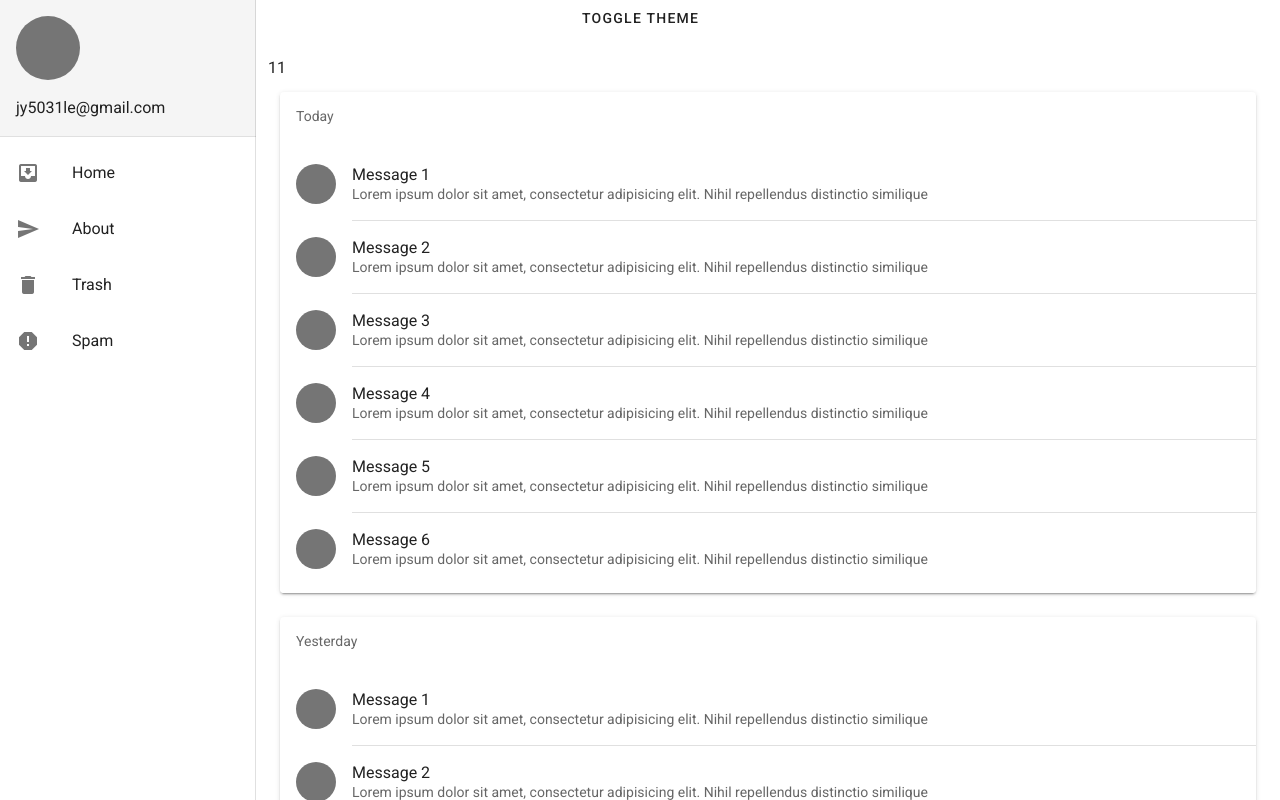
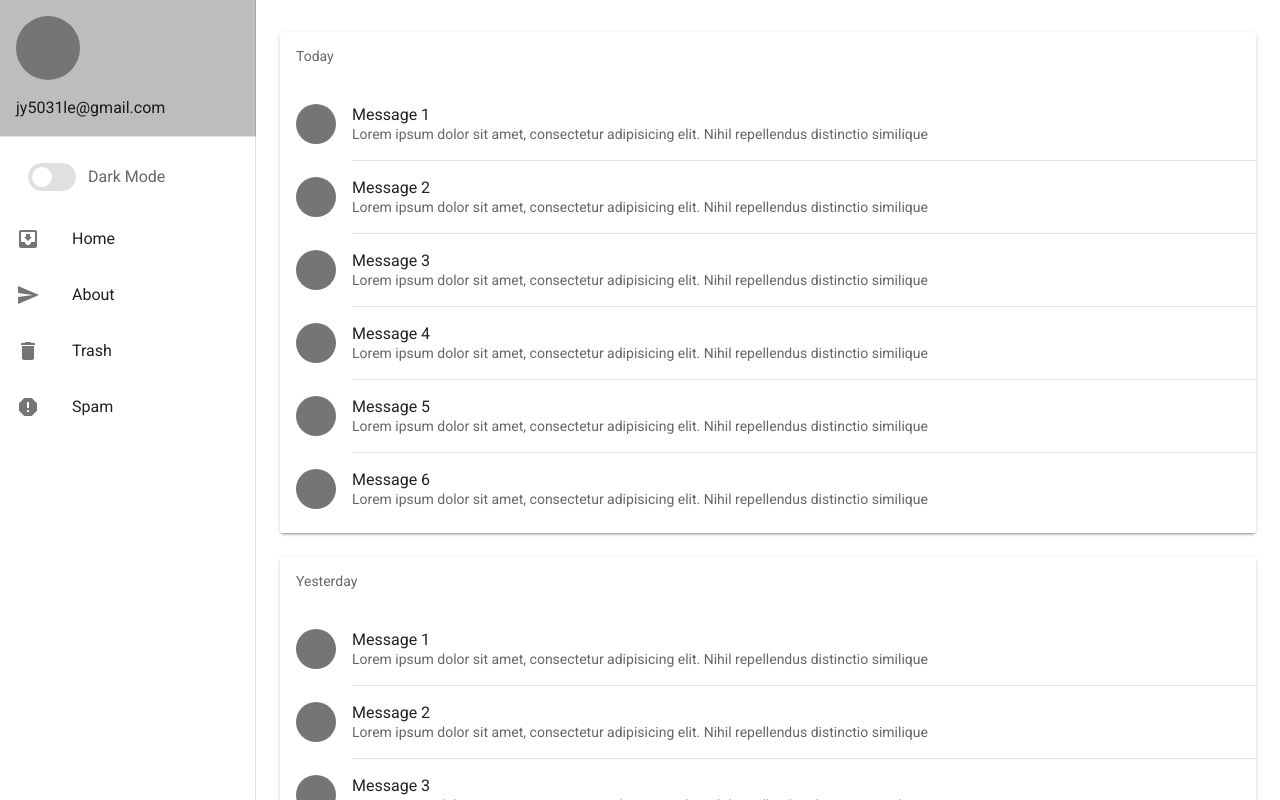
Before and after one commit to jinyy2/jinyy2.me-vue, a Vue app in the folder front-end/: page / in a window 1280 px wide. Shown: the top 800 px of the page. Built offline with nearby package versions, Linux system fonts and the light colour scheme.

Commit message:
Merge navi & Add button

```diff
--- a/front-end/src/App.vue
+++ b/front-end/src/App.vue
@@ -1,38 +1,53 @@
 <template>
-<v-app id="inspire">
-  <v-icon>fas fa-list</v-icon>
-    <!-- <v-system-bar app>
-      <v-spacer></v-spacer>
-<v-icon>fas fa-list</v-icon>
-    </v-system-bar> -->
-      <!-- <v-btn v- @click="Navigation" text rounded>Navigation</v-btn> -->
-      <v-btn @click="toggleTheme" text rounded>toggle Theme</v-btn>
-    <navigation />
+  <v-app id="inspire">
+    <!-- <v-btn @click="toggleTheme" text rounded>toggle Theme</v-btn> -->
 
+    <!-- <navigation /> -->
+    <v-navigation-drawer v-model="drawer" app>
+      <v-sheet color="grey lighten-1" class="pa-4">
+        <v-avatar class="mb-4" color="grey darken-1" size="64"></v-avatar>
+
+        <div>jy5031le@gmail.com</div>
+      </v-sheet>
+
+      <v-divider></v-divider>
+
+      <v-list>
+        <v-switch
+          class="pl-8"
+          v-model="$vuetify.theme.dark"
+          inset
+          color="indigo darken-3"
+          label="Dark Mode"
+          persistent-hint
+        ></v-switch>
+        <v-list-item v-for="[icon, text] in links" :key="icon" link>
+          <v-list-item-icon>
+            <v-icon>{{ icon }}</v-icon>
+          </v-list-item-icon>
+
+          <v-list-item-content>
+            <v-list-item-title @click="move(text)">{{
+              text
+            }}</v-list-item-title>
+          </v-list-item-content>
+        </v-list-item>
+      </v-list>
+    </v-navigation-drawer>
 
     <v-main>
-      <v-container
-        class="py-8 px-6"
-        fluid
-      >
-      <router-view></router-view>
+      <v-btn v-if="!drawer" @click="drawer = true">nav-bar</v-btn>
+      <v-container class="py-8 px-6" fluid>
+        <router-view></router-view>
         <v-row>
-          11
           <v-icon>fas fa-list</v-icon>
-          <v-col
-            v-for="card in cards"
-            :key="card"
-            cols="12"
-          >
+          <v-col v-for="card in cards" :key="card" cols="12">
             <v-card>
               <v-subheader>{{ card }}</v-subheader>
 
               <v-list two-line>
                 <template v-for="n in 6">
-                  <v-list-item
-
-                    :key="n"
-                  >
+                  <v-list-item :key="n">
                     <v-list-item-avatar color="grey darken-1">
                     </v-list-item-avatar>
 
@@ -40,7 +55,8 @@
                       <v-list-item-title>Message {{ n }}</v-list-item-title>
 
                       <v-list-item-subtitle>
-                        Lorem ipsum dolor sit amet, consectetur adipisicing elit. Nihil repellendus distinctio similique
+                        Lorem ipsum dolor sit amet, consectetur adipisicing
+                        elit. Nihil repellendus distinctio similique
                       </v-list-item-subtitle>
                     </v-list-item-content>
                   </v-list-item>
@@ -67,31 +83,39 @@
 </template>
 
 <script>
-import Navigation from '@/components/common/Navigation.vue'
-
+// import Navigation from "@/components/common/Navigation.vue";
 
 export default {
-  name: 'App',
+  name: "App",
 
   components: {
-    Navigation
+    // Navigation,
   },
 
   data: () => ({
-     cards: ['Today', 'Yesterday'],
-      // drawer: null,
-      // links: [
-      //   ['mdi-inbox-arrow-down', 'Home'],
-      //   ['mdi-send', 'About'],
-      //   ['mdi-delete', 'Trash'],
-      //   ['mdi-alert-octagon', 'Spam'],
-      // ],
+    cards: ["Today", "Yesterday"],
+    drawer: null,
+    theme: false,
+    links: [
+      ["mdi-inbox-arrow-down", "Home"],
+      ["mdi-send", "About"],
+      ["mdi-delete", "Trash"],
+      ["mdi-alert-octagon", "Spam"],
+    ],
   }),
-  methods:{
-
-    toggleTheme(){
-      this.$vuetify.theme.dark=!this.$vuetify.theme.dark
-    }
-  }
+  methods: {
+    move(m) {
+      // alert(m)
+      this.$router.push(`${m}`);
+    },
+    toggleTheme() {
+      this.$vuetify.theme.dark = !this.$vuetify.theme.dark;
+    },
+  },
+  watch: {
+    theme() {
+      this.toggleTheme();
+    },
+  },
 };
 </script>
```
